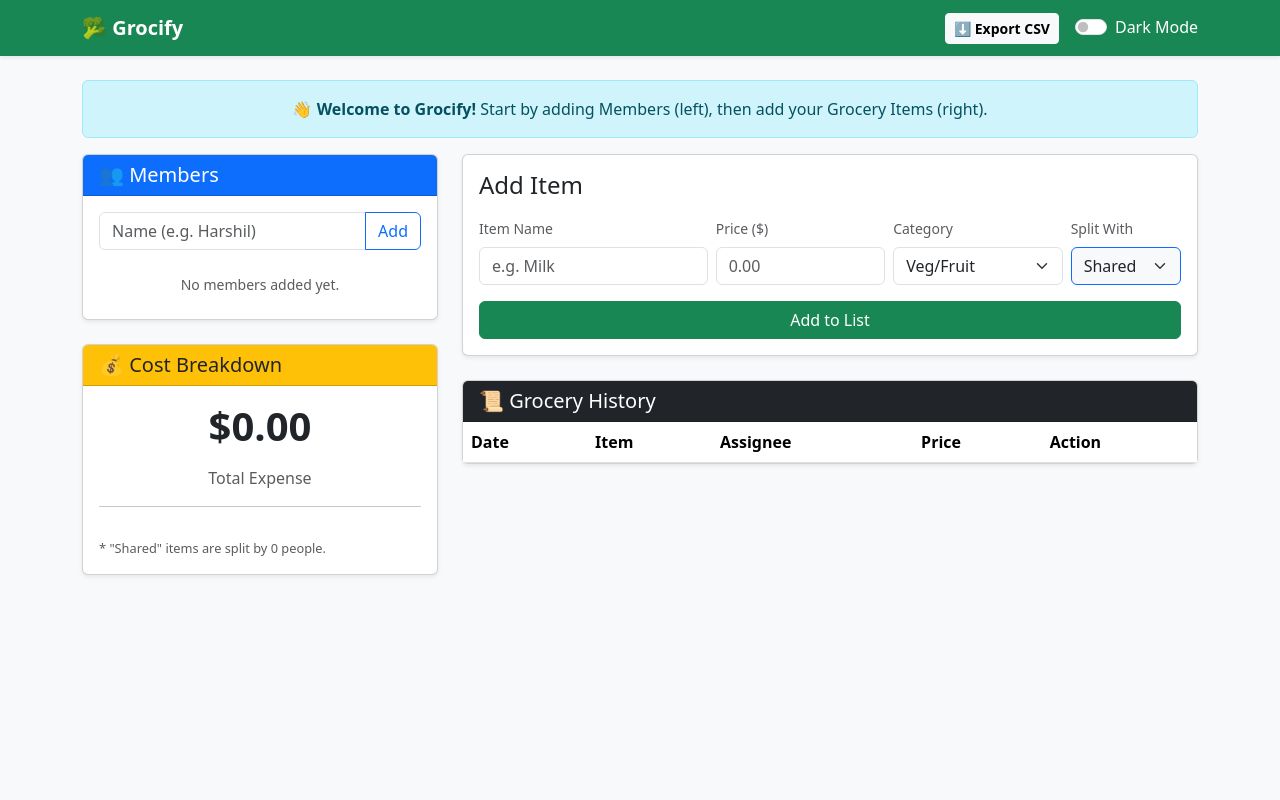
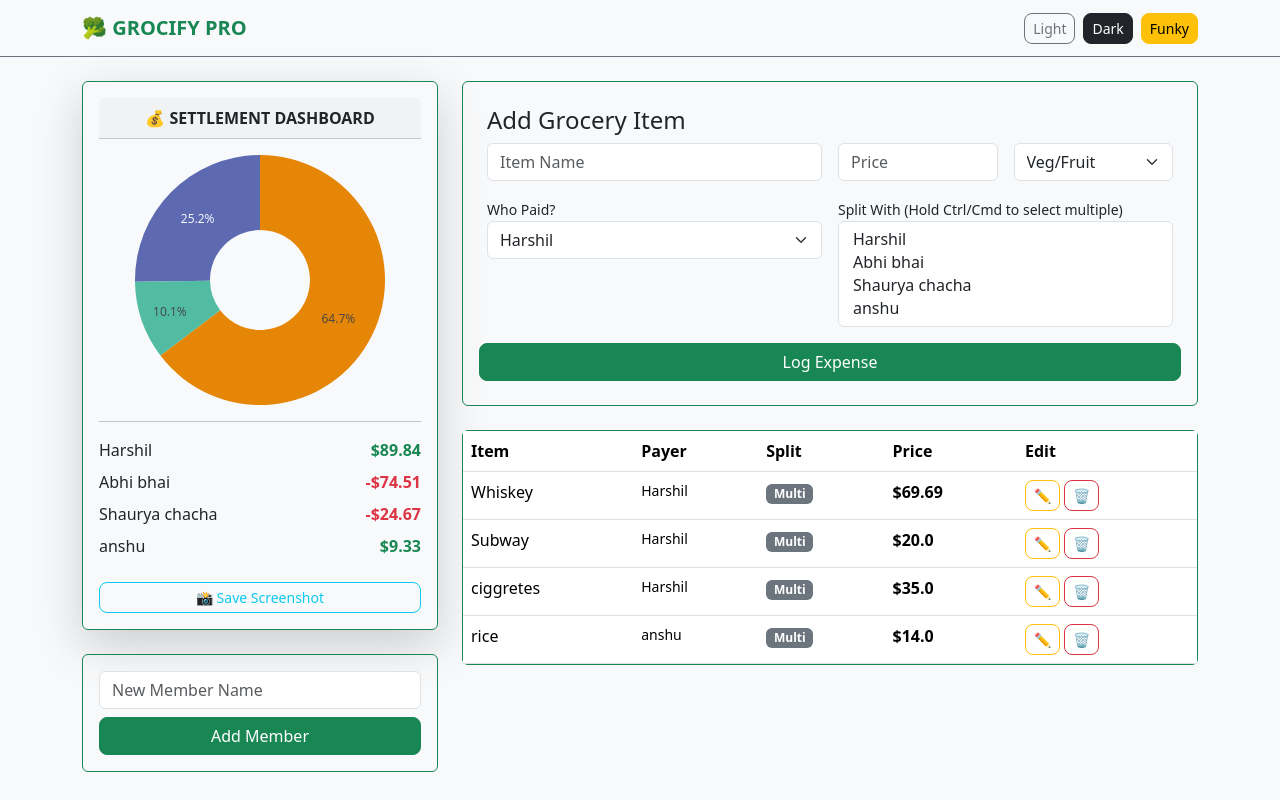
Before and after one commit to HarshilDer/Fun1, a Flask app: page / in a window 1280 px wide. Run offline with Flask 3, Linux system fonts and the light colour scheme; lists and menus that the app fills with data are empty; some libraries are stand-ins or nearby versions.

Commit message:
New Featuresgit add .

```diff
--- a/main.py
+++ b/main.py
@@ -1,29 +1,21 @@
-from flask import Flask, render_template, request, redirect, url_for, send_file
+from flask import Flask, render_template, request, redirect, url_for, send_file, jsonify
 from flask_sqlalchemy import SQLAlchemy
 import pandas as pd
 import plotly.express as px
 import plotly.io as pio
-import os
+import os, io, json
 from datetime import datetime
-import io
 
 app = Flask(__name__)
 
-# --- ⚙️ SETTINGS ---
-# SET THIS TO TRUE to fix your error (Wipes DB on start).
-# SET TO FALSE later to keep your data.
-RESET_DB_ON_START = True
-
 # --- CONFIGURATION ---
-# Hardcoded absolute path as requested
-specific_path = "/Users/harshil/Desktop/grocery-app/grocery.db"
-app.config['SQLALCHEMY_DATABASE_URI'] = f'sqlite:///{specific_path}'
+DB_PATH = "/Users/harshil/Desktop/grocery-app/grocery.db"
+app.config['SQLALCHEMY_DATABASE_URI'] = f'sqlite:///{DB_PATH}'
 app.config['SQLALCHEMY_TRACK_MODIFICATIONS'] = False
-
 db = SQLAlchemy(app)
 
 
-# --- DATABASE MODELS ---
+# --- MODELS ---
 class Member(db.Model):
     id = db.Column(db.Integer, primary_key=True)
     name = db.Column(db.String(50), nullable=False, unique=True)
@@ -34,110 +26,106 @@ class GroceryItem(db.Model):
     name = db.Column(db.String(100), nullable=False)
     price = db.Column(db.Float, nullable=False)
     category = db.Column(db.String(50), nullable=False)
-    assigned_to = db.Column(db.String(50), nullable=False)
+    payer_name = db.Column(db.String(50), nullable=False)  # Who paid the cash
+    assignees = db.Column(db.String(255), nullable=False)  # JSON string of names who share it
     date_added = db.Column(db.String(20), default=datetime.now().strftime("%Y-%m-%d"))
 
 
-# --- INITIALIZATION ---
-with app.app_context():
-    # 1. Check if we need to wipe the DB (Fixes schema errors)
-    if RESET_DB_ON_START:
+# --- MODULAR FUNCTIONS ---
+
+def init_db(reset=False):
+    """Initializes the database. If reset=True, wipes all data."""
+    with app.app_context():
+        if reset:
+            db.drop_all()
+        db.create_all()
+        print(f"🚀 Database Synchronized at {DB_PATH}")
+
+
+def calculate_balances(items, members):
+    """The Math Engine: Calculates how much everyone owes relative to each other."""
+    # Initialize: everyone starts at 0
+    balances = {m.name: 0.0 for m in members}
+
+    for item in items:
+        # 1. Payer gets credit for the full amount they spent
+        if item.payer_name in balances:
+            balances[item.payer_name] += item.price
+
+        # 2. Assignees get debited their share
         try:
-            db.drop_all()  # This deletes tables internally (bypasses file locks)
-            print("⚠️ DATABASE WIPED: Started fresh as requested.")
-        except Exception as e:
-            print(f"Note: Could not drop tables (might be first run): {e}")
+            assignee_list = json.loads(item.assignees)
+        except:
+            assignee_list = [m.name for m in members]  # Default to all if error
 
-    # 2. Create the tables
-    try:
-        db.create_all()
-        print(f"✅ Grocify Database Ready at: {specific_path}")
-    except Exception as e:
-        print(f"❌ Critical Error: {e}")
+        if assignee_list:
+            share = item.price / len(assignee_list)
+            for name in assignee_list:
+                if name in balances:
+                    balances[name] -= share
+    return balances
+
+
+def get_chart_data(items):
+    """Generates an interactive Plotly Pie Chart of expenses by category."""
+    if not items: return ""
+    df = pd.DataFrame([{'Cat': i.category, 'Price': i.price} for i in items])
+    df = df.groupby('Cat')['Price'].sum().reset_index()
+    fig = px.pie(df, values='Price', names='Cat', hole=0.4,
+                 color_discrete_sequence=px.colors.qualitative.Vivid)
+    fig.update_layout(showlegend=False, margin=dict(t=0, b=0, l=0, r=0), height=250,
+                      paper_bgcolor='rgba(0,0,0,0)', plot_bgcolor='rgba(0,0,0,0)')
+    return pio.to_html(fig, full_html=False, config={'displayModeBar': False})
 
 
 # --- ROUTES ---
 
-@app.route('/', methods=['GET', 'POST'])
+@app.route('/', methods=['GET'])
 def index():
-    # --- HANDLE FORMS ---
-    if request.method == 'POST':
-        # A. Add Member
-        if 'add_member' in request.form:
-            member_name = request.form.get('member_name')
-            if member_name:
-                exists = Member.query.filter_by(name=member_name).first()
-                if not exists:
-                    db.session.add(Member(name=member_name))
-                    db.session.commit()
-
-        # B. Add Item
-        elif 'add_item' in request.form:
-            name = request.form.get('name')
-            price = request.form.get('price')
-            category = request.form.get('category')
-            assigned_to = request.form.get('assigned_to')
-
-            if name and price:
-                new_item = GroceryItem(
-                    name=name,
-                    price=float(price),
-                    category=category,
-                    assigned_to=assigned_to,
-                    date_added=datetime.now().strftime("%Y-%m-%d")
-                )
-                db.session.add(new_item)
-                db.session.commit()
-
-        return redirect(url_for('index'))
-
-    # --- FETCH DATA ---
     members = Member.query.all()
     items = GroceryItem.query.all()
+    balances = calculate_balances(items, members)
+    chart_html = get_chart_data(items)
+    return render_template('index.html', items=items, members=members,
+                           balances=balances, chart_html=chart_html)
 
-    # --- CALCULATE SPLITS ---
-    member_names = [m.name for m in members]
-    member_totals = {name: 0.0 for name in member_names}
-    total_cost = 0.0
 
-    for item in items:
-        total_cost += item.price
+@app.route('/add_member', methods=['POST'])
+def add_member():
+    name = request.form.get('member_name')
+    if name and not Member.query.filter_by(name=name).first():
+        db.session.add(Member(name=name))
+        db.session.commit()
+    return redirect(url_for('index'))
 
-        if item.assigned_to == 'Shared':
-            # Split logic: Divide price by ALL members
-            if len(member_names) > 0:
-                split_amount = item.price / len(member_names)
-                for name in member_names:
-                    member_totals[name] += split_amount
-        elif item.assigned_to in member_totals:
-            # Direct assignment
-            member_totals[item.assigned_to] += item.price
 
-    # --- GENERATE CHART ---
-    chart_html = ""
-    if items:
-        data = [{'Category': i.category, 'Price': i.price} for i in items]
-        df = pd.DataFrame(data)
-        df_grouped = df.groupby('Category')['Price'].sum().reset_index()
+@app.route('/add_item', methods=['POST'])
+def add_item():
+    assignees = request.form.getlist('assignees')
+    new_item = GroceryItem(
+        name=request.form.get('name'),
+        price=float(request.form.get('price')),
+        category=request.form.get('category'),
+        payer_name=request.form.get('payer_name'),
+        assignees=json.dumps(assignees)
+    )
+    db.session.add(new_item)
+    db.session.commit()
+    return redirect(url_for('index'))
 
-        fig = px.pie(df_grouped, values='Price', names='Category',
-                     color_discrete_sequence=px.colors.qualitative.Pastel)
-        fig.update_layout(
-            paper_bgcolor='rgba(0,0,0,0)',
-            plot_bgcolor='rgba(0,0,0,0)',
-            margin=dict(t=20, b=20, l=20, r=20),
-            height=300,
-            showlegend=False
-        )
-        fig.update_traces(textposition='inside', textinfo='percent+label')
-        chart_html = pio.to_html(fig, full_html=False, config={'displayModeBar': False})
 
-    return render_template('index.html',
-                           items=items,
-                           members=members,
-                           total=total_cost,
-                           member_totals=member_totals,
-                           chart_html=chart_html)
+@app.route('/edit_item', methods=['POST'])
+def edit_item():
+    item_id = request.form.get('item_id')
+    item = GroceryItem.query.get(item_id)
+    if item:
+        item.name = request.form.get('name')
+        item.price = float(request.form.get('price'))
+        item.category = request.form.get('category')
+        item.payer_name = request.form.get('payer_name')
+        item.assignees = json.dumps(request.form.getlist('assignees'))
+        db.session.commit()
+    return redirect(url_for('index'))
 
 
 @app.route('/delete_item/<int:id>')
@@ -149,38 +137,6 @@ def delete_item(id):
     return redirect(url_for('index'))
 
 
-@app.route('/delete_member/<int:id>')
-def delete_member(id):
-    member = Member.query.get(id)
-    if member:
-        db.session.delete(member)
-        db.session.commit()
-    return redirect(url_for('index'))
-
-
-@app.route('/export')
-def export_csv():
-    items = GroceryItem.query.all()
-    # Create clean data dictionary
-    data = [{
-        'Date Added': i.date_added,
-        'Item Name': i.name,
-        'Price': i.price,
-        'Category': i.category,
-        'Assigned To': i.assigned_to
-    } for i in items]
-
-    df = pd.DataFrame(data)
-
-    buffer = io.BytesIO()
-    df.to_csv(buffer, index=False)
-    buffer.seek(0)
-
-    return send_file(buffer,
-                     as_attachment=True,
-                     download_name=f"grocify_list_{datetime.now().strftime('%Y-%m-%d')}.csv",
-                     mimetype='text/csv')
-
-
 if __name__ == '__main__':
+    init_db(reset=False)  # Change to True once if you get errors
     app.run(debug=True, port=5000)
--- a/templates/index.html
+++ b/templates/index.html
@@ -1,166 +1,107 @@
 <!DOCTYPE html>
-<html lang="en" data-bs-theme="light">
+<html lang="en" data-theme="light">
 <head>
     <meta charset="UTF-8">
-    <meta name="viewport" content="width=device-width, initial-scale=1.0">
-    <title>Grocify - Smart Splitter</title>
+    <title>Grocify Pro - Split Everything</title>
     <link rel="stylesheet" href="{{ url_for('static', filename='css/bootstrap.min.css') }}">
+    <script src="https://cdnjs.cloudflare.com/ajax/libs/html2canvas/1.4.1/html2canvas.min.js"></script>
+
     <style>
-        body { transition: background-color 0.3s, color 0.3s; }
-        .card { transition: background-color 0.3s, border-color 0.3s; }
-        .table { transition: color 0.3s; }
+        :root { --accent: #198754; --bg: #f8f9fa; --text: #212529; }
+        [data-theme="dark"] { --bg: #121212; --text: #e0e0e0; --accent: #0dcaf0; }
+        [data-theme="funky"] {
+            --bg: #2b0035; --text: #39ff14; --accent: #ff00ff;
+            font-family: 'Courier New', monospace;
+        }
+
+        body { background-color: var(--bg); color: var(--text); transition: all 0.4s ease; }
+        .card { background-color: rgba(255,255,255,0.05); border: 1px solid var(--accent); color: inherit; }
+        .btn { transition: transform 0.2s, box-shadow 0.2s; border-radius: 8px; }
+        .btn:hover { transform: translateY(-2px); box-shadow: 0 4px 12px rgba(0,0,0,0.2); }
+
+        /* Funky Theme Specials */
+        [data-theme="funky"] .btn-success { background: #ff00ff; border: none; color: white; font-weight: bold; }
+        [data-theme="funky"] .card-header { background: #39ff14; color: #000; }
     </style>
 </head>
-<body class="bg-body-tertiary">
+<body>
 
-<nav class="navbar navbar-expand-lg navbar-dark bg-success mb-4 shadow-sm">
+<nav class="navbar navbar-expand-lg border-bottom border-secondary mb-4">
     <div class="container">
-        <a class="navbar-brand fw-bold" href="#">🥦 Grocify</a>
-        <div class="d-flex align-items-center gap-3">
-            <a href="/export" class="btn btn-light btn-sm fw-bold">⬇ Export CSV</a>
-            <div class="form-check form-switch text-white">
-                <input class="form-check-input" type="checkbox" id="themeSwitch">
-                <label class="form-check-label" for="themeSwitch">Dark Mode</label>
-            </div>
+        <span class="navbar-brand fw-bold" style="color: var(--accent);">🥦 GROCIFY PRO</span>
+        <div class="d-flex gap-2">
+            <button class="btn btn-sm btn-outline-secondary" onclick="setTheme('light')">Light</button>
+            <button class="btn btn-sm btn-dark" onclick="setTheme('dark')">Dark</button>
+            <button class="btn btn-sm btn-warning" onclick="setTheme('funky')">Funky</button>
         </div>
     </div>
 </nav>
 
 <div class="container">
-
-    {% if items|length == 0 and members|length == 0 %}
-    <div class="alert alert-info text-center" role="alert">
-        👋 <strong>Welcome to Grocify!</strong> Start by adding Members (left), then add your Grocery Items (right).
-    </div>
-    {% endif %}
-
     <div class="row">
         <div class="col-md-4 mb-4">
-
-            <div class="card shadow-sm mb-4">
-                <div class="card-header bg-primary text-white">
-                    <h5 class="mb-0">👥 Members</h5>
+            <div id="capture-area" class="card shadow-lg p-3">
+                <div class="card-header fw-bold text-center mb-3">💰 SETTLEMENT DASHBOARD</div>
+                <div class="text-center">{{ chart_html|safe }}</div>
+                <hr>
+                {% for name, bal in balances.items() %}
+                <div class="d-flex justify-content-between mb-2">
+                    <span>{{ name }}</span>
+                    <span class="fw-bold {% if bal >= 0 %}text-success{% else %}text-danger{% endif %}">
+                        {{ "$" if bal >=0 else "-$" }}{{ "%.2f"|format(bal|abs) }}
+                    </span>
                 </div>
-                <div class="card-body">
-                    <form action="/" method="POST" class="input-group mb-3">
-                        <input type="text" name="member_name" class="form-control" placeholder="Name (e.g. Harshil)" required>
-                        <button type="submit" name="add_member" class="btn btn-outline-primary">Add</button>
-                    </form>
-
-                    <ul class="list-group list-group-flush">
-                        {% for member in members %}
-                        <li class="list-group-item d-flex justify-content-between align-items-center">
-                            {{ member.name }}
-                            <a href="/delete_member/{{ member.id }}" class="text-danger fw-bold text-decoration-none" title="Remove Member">&times;</a>
-                        </li>
-                        {% else %}
-                        <li class="list-group-item text-muted text-center small">No members added yet.</li>
                 {% endfor %}
-                    </ul>
-                </div>
+                <button onclick="takeScreenshot()" class="btn btn-sm btn-outline-info mt-3 w-100">📸 Save Screenshot</button>
             </div>
 
-            <div class="card shadow-sm">
-                <div class="card-header bg-warning text-dark">
-                    <h5 class="mb-0">💰 Cost Breakdown</h5>
-                </div>
-                <div class="card-body">
-                    <h2 class="text-center display-6 fw-bold mb-3">${{ "%.2f"|format(total) }}</h2>
-                    <p class="text-center text-muted">Total Expense</p>
-                    <hr>
-                    <ul class="list-group list-group-flush">
-                        {% for name, amount in member_totals.items() %}
-                        <li class="list-group-item d-flex justify-content-between">
-                            <span>{{ name }} owes:</span>
-                            <span class="fw-bold text-success">${{ "%.2f"|format(amount) }}</span>
-                        </li>
-                        {% endfor %}
-                    </ul>
-                    <div class="mt-3 text-muted" style="font-size: 0.8rem;">
-                        * "Shared" items are split by {{ members|length }} people.
-                    </div>
-                </div>
-            </div>
+            <form action="/add_member" method="POST" class="mt-4 card p-3">
+                <input type="text" name="member_name" class="form-control mb-2" placeholder="New Member Name" required>
+                <button class="btn btn-success w-100">Add Member</button>
+            </form>
         </div>
 
         <div class="col-md-8">
-
-            <div class="card shadow-sm mb-4">
-                <div class="card-body">
-                    <h4 class="card-title mb-3">Add Item</h4>
-                    <form action="/" method="POST" class="row g-2">
-                        <div class="col-md-4">
-                            <label class="form-label small text-muted">Item Name</label>
-                            <input type="text" name="name" class="form-control" placeholder="e.g. Milk" required>
-                        </div>
+            <div class="card p-4 mb-4">
+                <h4>Add Grocery Item</h4>
+                <form action="/add_item" method="POST" class="row g-3">
+                    <div class="col-md-6"><input type="text" name="name" class="form-control" placeholder="Item Name" required></div>
+                    <div class="col-md-3"><input type="number" step="0.01" name="price" class="form-control" placeholder="Price" required></div>
                     <div class="col-md-3">
-                            <label class="form-label small text-muted">Price ($)</label>
-                            <input type="number" step="0.01" name="price" class="form-control" placeholder="0.00" required>
-                        </div>
-                        <div class="col-md-3">
-                             <label class="form-label small text-muted">Category</label>
                         <select name="category" class="form-select">
-                                <option value="Veg/Fruit">Veg/Fruit</option>
-                                <option value="Dairy">Dairy</option>
-                                <option value="Meat">Meat</option>
-                                <option value="Snacks">Snacks</option>
-                                <option value="Household">Household</option>
+                            <option>Veg/Fruit</option><option>Dairy</option><option>Meat</option><option>Snacks</option>
                         </select>
                     </div>
-                        <div class="col-md-2">
-                             <label class="form-label small text-muted">Split With</label>
-                            <select name="assigned_to" class="form-select bg-light border-primary" required>
-                                <option value="Shared">Shared</option>
-                                {% for member in members %}
-                                <option value="{{ member.name }}">{{ member.name }}</option>
-                                {% endfor %}
+                    <div class="col-md-6">
+                        <label class="small">Who Paid?</label>
+                        <select name="payer_name" class="form-select">
+                            {% for m in members %}<option value="{{m.name}}">{{m.name}}</option>{% endfor %}
                         </select>
                     </div>
-                        <div class="col-12 mt-3">
-                            <button type="submit" name="add_item" class="btn btn-success w-100">Add to List</button>
+                    <div class="col-md-6">
+                        <label class="small">Split With (Hold Ctrl/Cmd to select multiple)</label>
+                        <select name="assignees" class="form-select" multiple required>
+                            {% for m in members %}<option value="{{m.name}}">{{m.name}}</option>{% endfor %}
+                        </select>
                     </div>
+                    <button class="btn btn-success w-100 mt-3">Log Expense</button>
                 </form>
             </div>
-            </div>
 
-            {% if chart_html %}
-            <div class="card shadow-sm mb-4">
-                <div class="card-body text-center">
-                    {{ chart_html | safe }}
-                </div>
-            </div>
-            {% endif %}
-
-            <div class="card shadow-sm">
-                <div class="card-header bg-dark text-white">
-                    <h5 class="mb-0">📜 Grocery History</h5>
-                </div>
-                <div class="table-responsive">
-                    <table class="table table-hover mb-0 align-middle">
-                        <thead>
-                            <tr>
-                                <th>Date</th>
-                                <th>Item</th>
-                                <th>Assignee</th>
-                                <th>Price</th>
-                                <th>Action</th>
-                            </tr>
-                        </thead>
+            <div class="card">
+                <table class="table table-hover mb-0">
+                    <thead><tr><th>Item</th><th>Payer</th><th>Split</th><th>Price</th><th>Edit</th></tr></thead>
                     <tbody>
                         {% for item in items %}
                         <tr>
-                                <td class="small text-muted">{{ item.date_added }}</td>
-                                <td>{{ item.name }} <br> <span class="badge bg-secondary" style="font-size:0.6em">{{ item.category }}</span></td>
+                            <td>{{item.name}}</td>
+                            <td class="small">{{item.payer_name}}</td>
+                            <td><span class="badge bg-secondary">Multi</span></td>
+                            <td class="fw-bold">${{item.price}}</td>
                             <td>
-                                    {% if item.assigned_to == 'Shared' %}
-                                    <span class="badge bg-info text-dark">Shared</span>
-                                    {% else %}
-                                    <span class="badge bg-warning text-dark">{{ item.assigned_to }}</span>
-                                    {% endif %}
-                                </td>
-                                <td class="fw-bold">${{ "%.2f"|format(item.price) }}</td>
-                                <td>
-                                    <a href="/delete_item/{{ item.id }}" class="btn btn-outline-danger btn-sm" style="border:0;">🗑</a>
+                                <button class="btn btn-sm btn-outline-warning"
+                                        onclick="openEditModal('{{item.id}}', '{{item.name}}', '{{item.price}}', '{{item.payer_name}}')">✏️</button>
+                                <a href="/delete_item/{{item.id}}" class="btn btn-sm btn-outline-danger">🗑</a>
                             </td>
                         </tr>
                         {% endfor %}
@@ -168,31 +109,59 @@
                 </table>
             </div>
         </div>
-
-        </div>
     </div>
 </div>
 
+<div class="modal fade" id="editModal" tabindex="-1">
+    <div class="modal-dialog">
+        <form action="/edit_item" method="POST" class="modal-content card">
+            <div class="modal-header"><h5>Edit Item</h5></div>
+            <div class="modal-body">
+                <input type="hidden" name="item_id" id="edit_id">
+                <input type="text" name="name" id="edit_name" class="form-control mb-2" required>
+                <input type="number" step="0.01" name="price" id="edit_price" class="form-control mb-2" required>
+                <select name="payer_name" id="edit_payer" class="form-select mb-2">
+                    {% for m in members %}<option value="{{m.name}}">{{m.name}}</option>{% endfor %}
+                </select>
+                <label class="small">Assignees:</label>
+                <select name="assignees" class="form-select" multiple required>
+                    {% for m in members %}<option value="{{m.name}}">{{m.name}}</option>{% endfor %}
+                </select>
+            </div>
+            <div class="modal-footer">
+                <button type="submit" class="btn btn-success">Update</button>
+            </div>
+        </form>
+    </div>
+</div>
+
+<script src="https://cdn.jsdelivr.net/npm/bootstrap@5.3.0/dist/js/bootstrap.bundle.min.js"></script>
 <script>
-    // Theme Switch Logic
-    const themeSwitch = document.getElementById('themeSwitch');
-    const htmlElement = document.documentElement;
-
-    if(localStorage.getItem('theme') === 'dark') {
-        htmlElement.setAttribute('data-bs-theme', 'dark');
-        themeSwitch.checked = true;
+    function setTheme(mode) {
+        document.documentElement.setAttribute('data-theme', mode);
+        localStorage.setItem('grocify-theme', mode);
     }
 
-    themeSwitch.addEventListener('change', () => {
-        if (themeSwitch.checked) {
-            htmlElement.setAttribute('data-bs-theme', 'dark');
-            localStorage.setItem('theme', 'dark');
-        } else {
-            htmlElement.setAttribute('data-bs-theme', 'light');
-            localStorage.setItem('theme', 'light');
+    // Load theme
+    const savedTheme = localStorage.getItem('grocify-theme') || 'light';
+    setTheme(savedTheme);
+
+    function openEditModal(id, name, price, payer) {
+        document.getElementById('edit_id').value = id;
+        document.getElementById('edit_name').value = name;
+        document.getElementById('edit_price').value = price;
+        document.getElementById('edit_payer').value = payer;
+        new bootstrap.Modal(document.getElementById('editModal')).show();
     }
+
+    function takeScreenshot() {
+        html2canvas(document.querySelector("#capture-area")).then(canvas => {
+            let link = document.createElement('a');
+            link.download = 'grocify-breakdown.png';
+            link.href = canvas.toDataURL();
+            link.click();
         });
+    }
 </script>
-
 </body>
 </html>
```
Also changed, not shown: grocery.db. Lines whose indentation alone changed are shown as unchanged.
